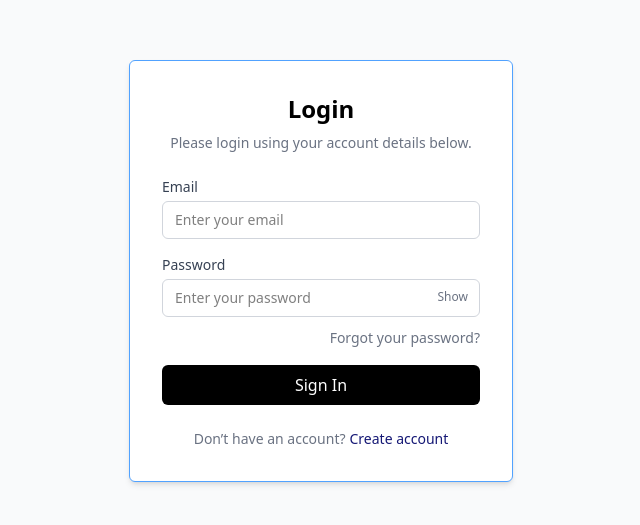
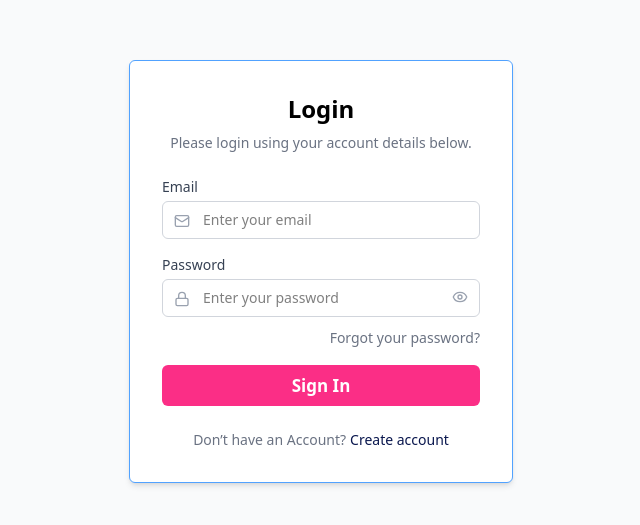
Before and after one commit to kandelmilan/E-commerce, a React (Vite) app: page /login in a window 1280 px wide. Shown: the part 129-654 px from the top of the page, without its empty margins (319-959 px from the left). Built offline with nearby package versions, Linux system fonts and the light colour scheme.

Commit message:
Added:LoginAuth

```diff
--- a/src/pages/Auth/Login.jsx
+++ b/src/pages/Auth/Login.jsx
@@ -1,4 +1,9 @@
 import React, { useState } from 'react';
+import { Eye, EyeOff, Mail, Lock } from 'lucide-react';
+import { Baseurl } from '../../hook/useFetch';
+import { useNavigate } from 'react-router';
+import { toast } from 'react-toastify';
+import axios from 'axios';
 
 function LoginForm() {
   const [showPassword, setShowPassword] = useState(false);
@@ -6,6 +11,24 @@ function LoginForm() {
     email: '',
     password: ''
   });
+  const navigate = useNavigate()
+
+  const handleSubmmit = async (e) => {
+    e.preventDefault()
+    try {
+
+      const res = await axios.post(`${Baseurl}/user/login`, formData)
+      localStorage.setItem("token",res?.data?.token)
+
+      navigate("/")
+      toast.success("Login Successfull")
+
+    } catch (err) {
+      console.log(err)
+      toast.error(err?.response?.data?.message)
+    }
+
+  }
 
   return (
     <div className="flex items-center justify-center min-h-screen bg-gray-50">
@@ -22,15 +45,18 @@ function LoginForm() {
           <label htmlFor="email" className="block text-sm font-medium text-gray-700 mb-1">
             Email
           </label>
+          <div className="relative">
+            <Mail className="absolute left-3 top-3 h-4 w-4 text-gray-400" />
             <input
               id="email"
               type="email"
               placeholder="Enter your email"
               value={formData.email}
               onChange={(e) => setFormData({ ...formData, email: e.target.value })}
-            className="w-full border border-gray-300 rounded-md px-3 py-2 text-sm focus:outline-none focus:ring-1 focus:ring-[#0A174E]"
+              className="w-full border border-gray-300 rounded-md pl-10 pr-3 py-2 text-sm focus:outline-none focus:ring-1 focus:ring-[#0A174E]"
               required
             />
+          </div>
         </div>
 
         {/* Password */}
@@ -39,21 +65,22 @@ function LoginForm() {
             Password
           </label>
           <div className="relative">
+            <Lock className="absolute left-3 top-3 h-4 w-4 text-gray-400" />
             <input
               id="password"
               type={showPassword ? 'text' : 'password'}
               placeholder="Enter your password"
               value={formData.password}
               onChange={(e) => setFormData({ ...formData, password: e.target.value })}
-              className="w-full border border-gray-300 rounded-md px-3 pr-10 py-2 text-sm focus:outline-none focus:ring-1 focus:ring-[#0A174E]"
+              className="w-full border border-gray-300 rounded-md pl-10 pr-10 py-2 text-sm focus:outline-none focus:ring-1 focus:ring-[#0A174E]"
               required
             />
             <button
               type="button"
               onClick={() => setShowPassword(!showPassword)}
-              className="absolute right-3 top-2.5 text-gray-500 text-xs"
+              className="absolute right-3 top-2.5 text-gray-400 hover:text-gray-600"
             >
-              {showPassword ? 'Hide' : 'Show'}
+              {showPassword ? <EyeOff className="h-4 w-4" /> : <Eye className="h-4 w-4" />}
             </button>
           </div>
         </div>
@@ -66,14 +93,16 @@ function LoginForm() {
         </div>
 
         {/* Sign In Button */}
-        <button className="w-full bg-black text-white py-2 rounded-md hover:bg-primary transition">
+        <button className="w-full primary-btn py-3 rounded-md pl-10 pr-10 "
+          onClick={(e) => handleSubmmit(e)}
+        >
           Sign In
         </button>
 
         {/* Footer link */}
         <p className="text-center text-sm text-gray-500 mt-6">
-          Don’t have an account?
-          <a href="/signup" className="text-primary hover:underline ml-1">
+          Don’t have an Account?
+          <a href="/signup" className="text-[#0A174E] hover:underline ml-1">
             Create account
           </a>
         </p>
--- a/src/pages/Auth/Signup.jsx
+++ b/src/pages/Auth/Signup.jsx
@@ -22,11 +22,11 @@ function SignupForm(){
     const handleSubmit = async (e) => {
         e.preventDefault();
         try {
-            const res = await axios.post(`${Baseurl}/api/v1/user/signup`, formData)
+            const res = await axios.post(`${Baseurl}/user/signup`, formData)
             console.log(res)
             if (res.data) {
                 toast("Signed up sucessfully")
-                navigate("/login")
+                navigate("/Login")
 
             }
 
```
Lines whose indentation alone changed are shown as unchanged.
